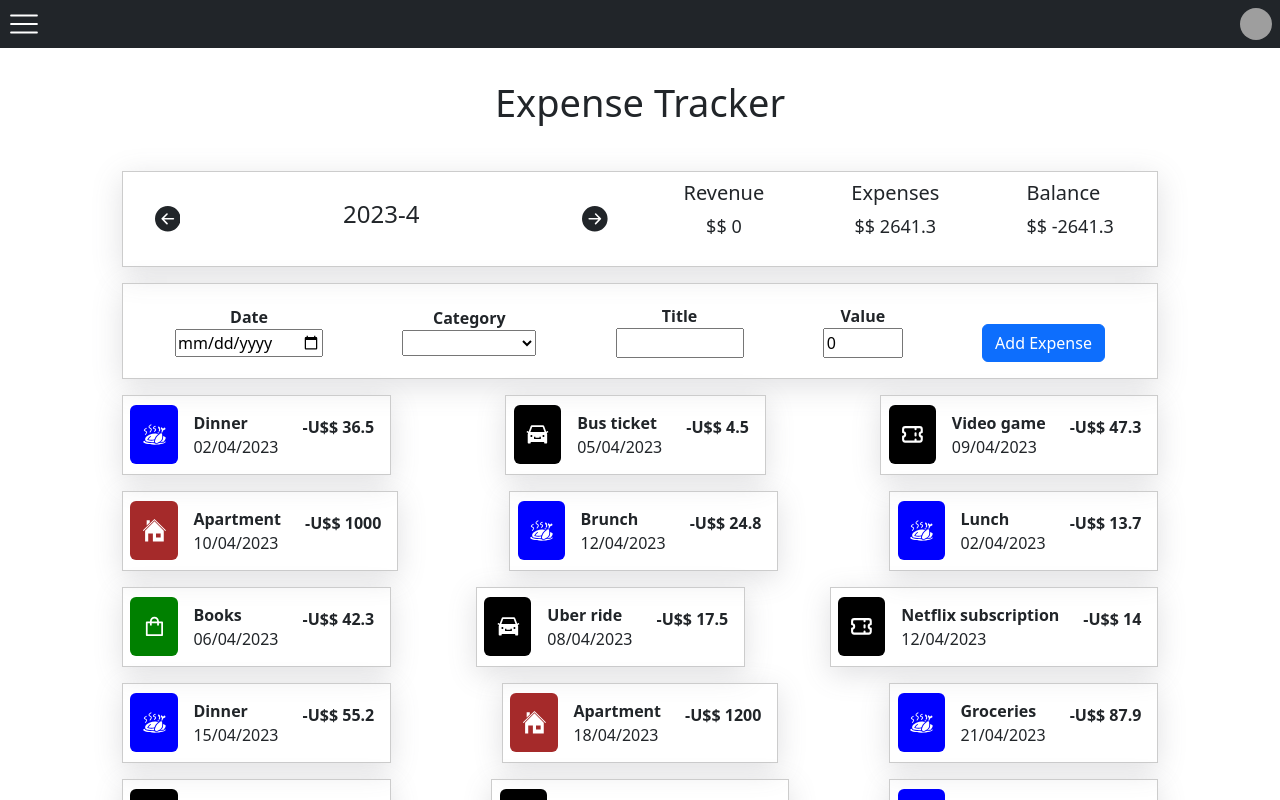
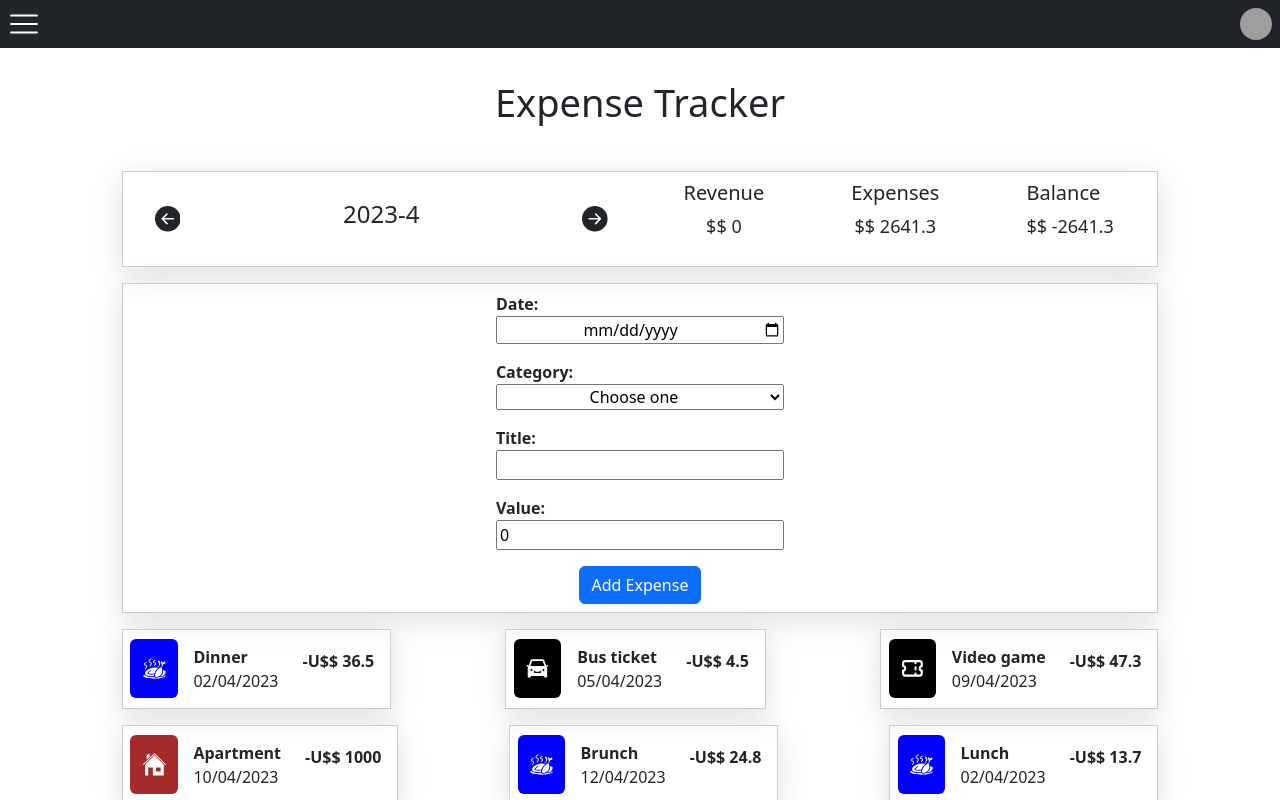
Before and after one commit to danielflorencio/fire-desktop, a React (Vite) app: page /fire_advisor/expenses in a window 1280 px wide. Shown: the top 800 px of the page. Built offline with nearby package versions, Linux system fonts and the light colour scheme; grey boxes are pictures that could not be loaded.

Commit message:
removed the use of the useMediaQuery hook from the addExpenseForm component.

```diff
--- a/src/pages/StockMarket/index.tsx
+++ b/src/pages/StockMarket/index.tsx
@@ -8,7 +8,6 @@ export interface StockData {
     changePercent: number;
 }
 export default function StockMarket(){
-    // const isSmallScreen = useMediaQuery({ query: '(max-width: 568px)' });
     const [stocksToSearch, setStocksToSearch] = useState<StockData[]>([])
     const apiKey = '';
 
--- a/src/pages/expenseTracker/components/AddExpenseForm/AddExpenseForm.tsx
+++ b/src/pages/expenseTracker/components/AddExpenseForm/AddExpenseForm.tsx
@@ -2,10 +2,8 @@ import { useState } from 'react'
 import { Expense } from '../../../../types/expense';
 import { categories } from '../../../../data/categories';
 import { newDateAdjusted } from '../../../../helpers/dateFilter';
-import { useMediaQuery } from 'react-responsive';
 
 export default function AddExpense({ onAdd }: {onAdd: (expense: Expense) => void}){
-  const isSmallScreen = useMediaQuery({ query: '(max-width: 767px)' });
   const [dateField, setDateField] = useState('');
   const [categoryField, setCategoryField] = useState('');
   const [titleField, setTitleField] = useState('');
@@ -47,7 +45,6 @@ export default function AddExpense({ onAdd }: {onAdd: (expense: Expense) => void
     setValueField(0);
   }
 
-  if(isSmallScreen){
   return(
     <div className='info-area-container d-flex align-items-center flex-wrap' style={{padding: '1vh 1vw'}}>
       <div className='d-flex flex-column px-2'>
@@ -80,36 +77,4 @@ export default function AddExpense({ onAdd }: {onAdd: (expense: Expense) => void
       </div>
   </div>
   )
-  } else{
-    return(
-        <div className='info-area-container d-flex align-items-center flex-wrap' style={{padding: '1vh 1vw'}}>
-          <div>
-            <div className='text-center'><strong>Date</strong></div>
-            <input type="date" value={dateField} onChange={e => setDateField(e.target.value)}></input>
-          </div>
-          <div>
-            <label className='d-block text-center'><strong>Category</strong></label>
-            <select value={categoryField} onChange={e => setCategoryField(e.target.value)}>
-                <option></option>
-                {categoryKeys.map(key => (
-                  <option key={key} value={key}>{categories[key].title}</option>
-                  ))
 }
-            </select>
-          </div>
-          <div>
-            <div className='text-center'><strong>Title</strong></div>
-            <input type="text" className="w-8rem" value={titleField} onChange={e => setTitleField(e.target.value)}></input>
-          </div>
-          <div>
-            <div className='text-center'><label><strong>Value</strong></label></div>
-            <input type="number" className='w-5rem' value={valueField} onChange={e => setValueField(parseFloat(e.target.value))}></input>
-          </div>
-          <div>
-            <br></br>
-            <button className="btn btn-primary" onClick={handleAddEvent}>Add Expense</button>
-          </div>
-      </div>
-    )
-  }
-}
```
Lines whose indentation alone changed are shown as unchanged.
